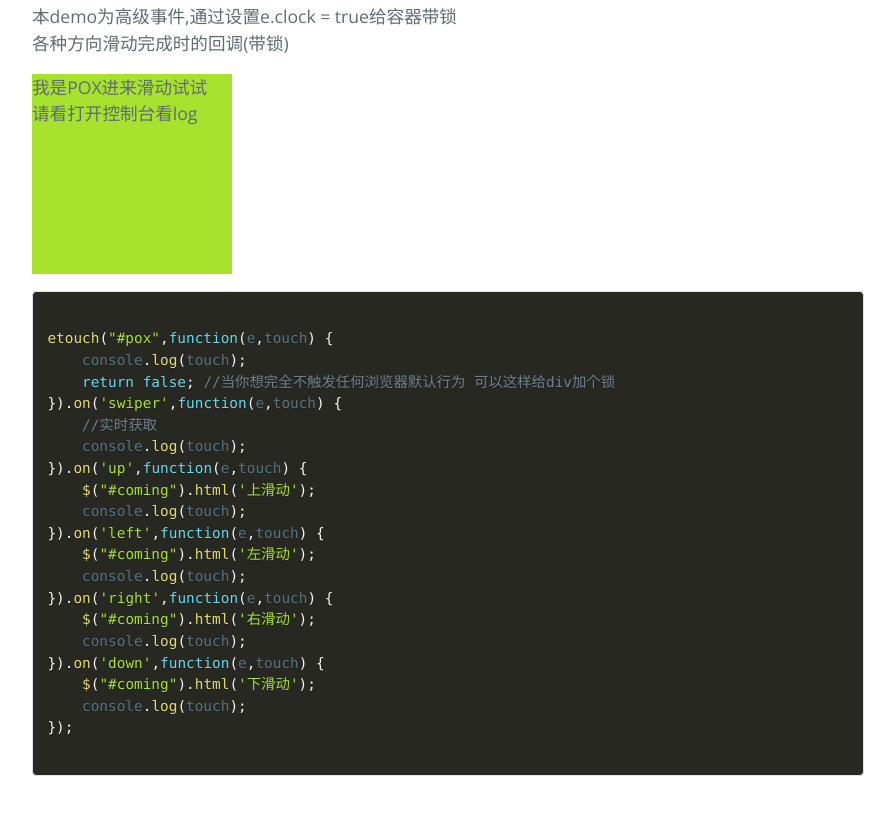
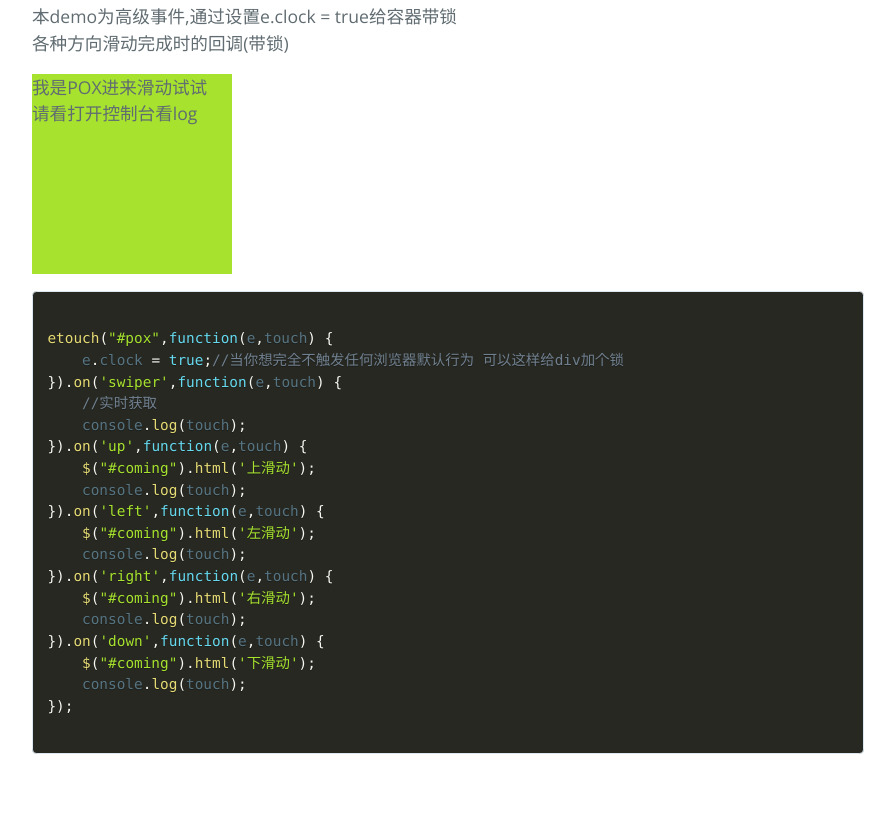
Before and after one commit to MeCKodo/eTouch, a plain HTML site: page clock.html in a window 1280 px wide. Shown: the part 666-1481 px from the top of the page, without its empty margins (192-1087 px from the left). After the commit the page ends 1460 px from the top, so only its background shows below. Drawn offline with nearby package versions, Linux system fonts and the light colour scheme.

Commit message:
更新clock

```diff
--- a/clock.html
+++ b/clock.html
@@ -60,8 +60,7 @@
 <pre class="language-javascript">
 	<code>
 etouch("#pox",function(e,touch) {
-    console.log(touch);
-    return false; //当你想完全不触发任何浏览器默认行为 可以这样给div加个锁
+    e.clock = true;//当你想完全不触发任何浏览器默认行为 可以这样给div加个锁
 }).on('swiper',function(e,touch) {
     //实时获取
     console.log(touch);
```
Also changed, not shown: 1 other file.
